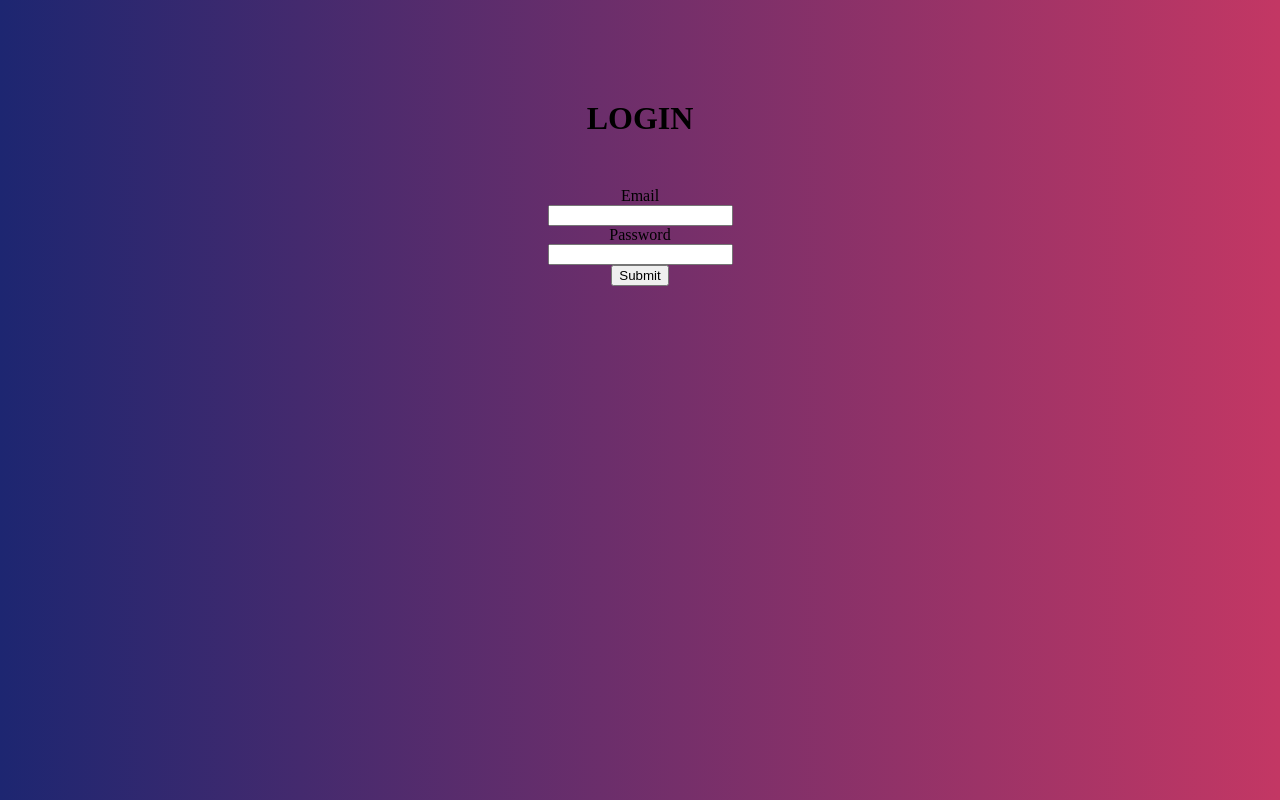
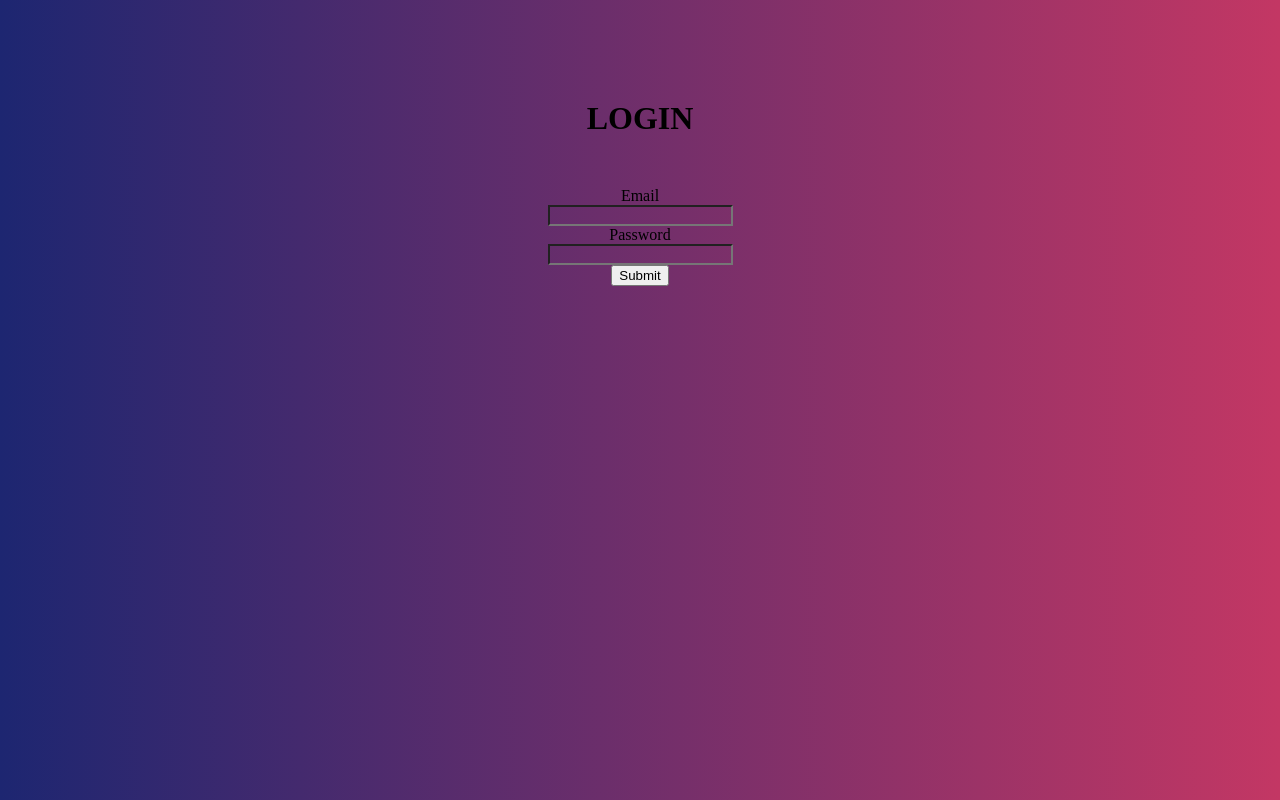
Before and after one commit to tanzgr8/todo, a React (Create React App) app: page / in a window 1280 px wide. Built offline with nearby package versions, Linux system fonts and the light colour scheme; the HTML template or start-up script is replaced by a standard one.

Commit message:
text area

```diff
--- a/src/index.css
+++ b/src/index.css
@@ -1,6 +1,25 @@
-html body{
-    background: #C33764;  /* fallback for old browsers */
-    background: -webkit-linear-gradient(to right, #1D2671, #C33764);  /* Chrome 10-25, Safari 5.1-6 */
-    background: linear-gradient(to right, #1D2671, #C33764); /* W3C, IE 10+/ Edge, Firefox 16+, Chrome 26+, Opera 12+, Safari 7+ */
-
+html body {
+  background: #c33764; /* fallback for old browsers */
+  background: -webkit-linear-gradient(
+    to right,
+    #1d2671,
+    #c33764
+  ); /* Chrome 10-25, Safari 5.1-6 */
+  background: linear-gradient(
+    to right,
+    #1d2671,
+    #c33764
+  ); /* W3C, IE 10+/ Edge, Firefox 16+, Chrome 26+, Opera 12+, Safari 7+ */
 }
+input[type="text"] {
+  background: transparent;
+  color: white;
+}
+input[type="password"] {
+  background: transparent;
+  color: white;
+}
+input[type="text"]:focus {
+  background: transparent;
+  color: white;
+}
```
